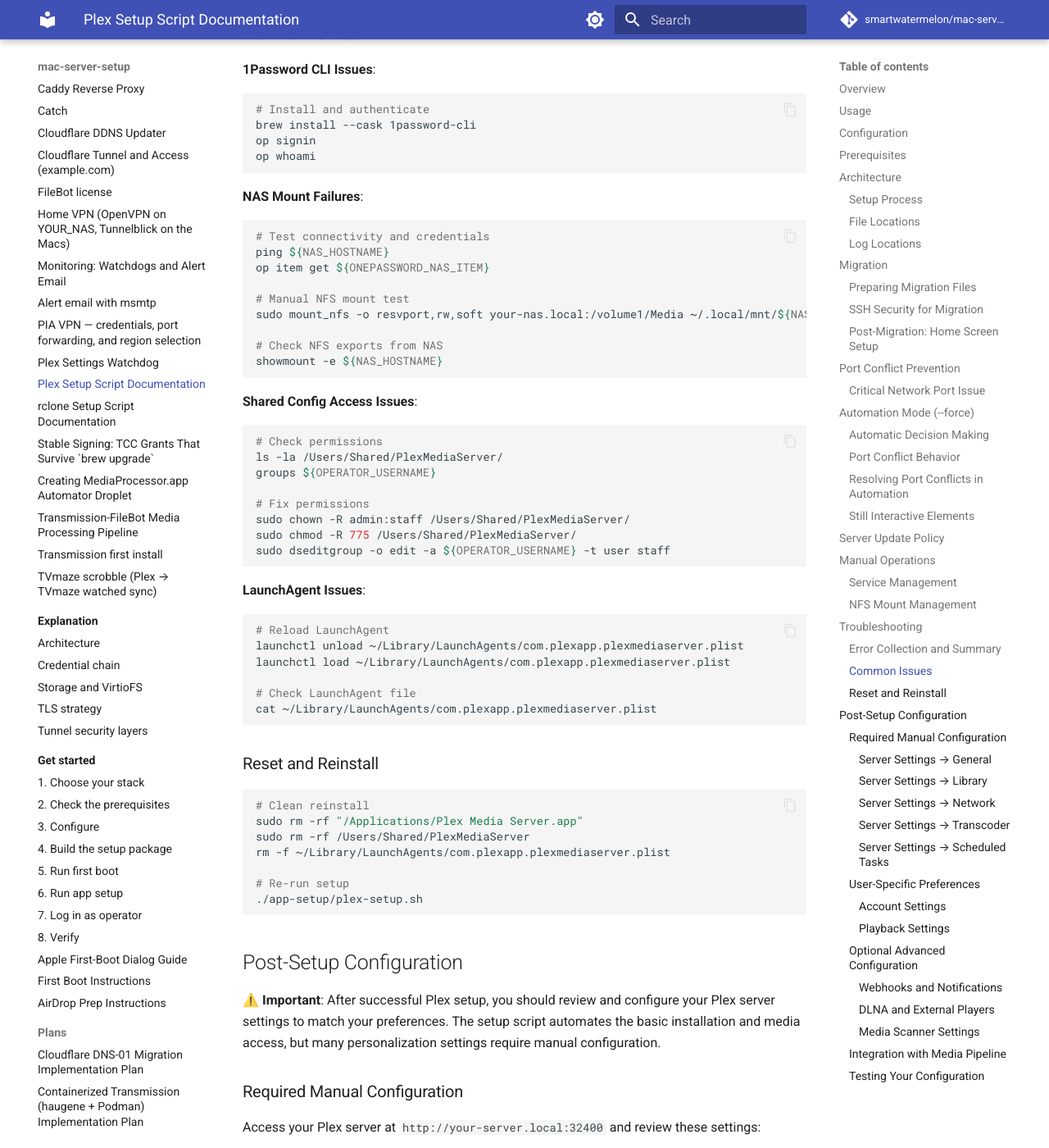
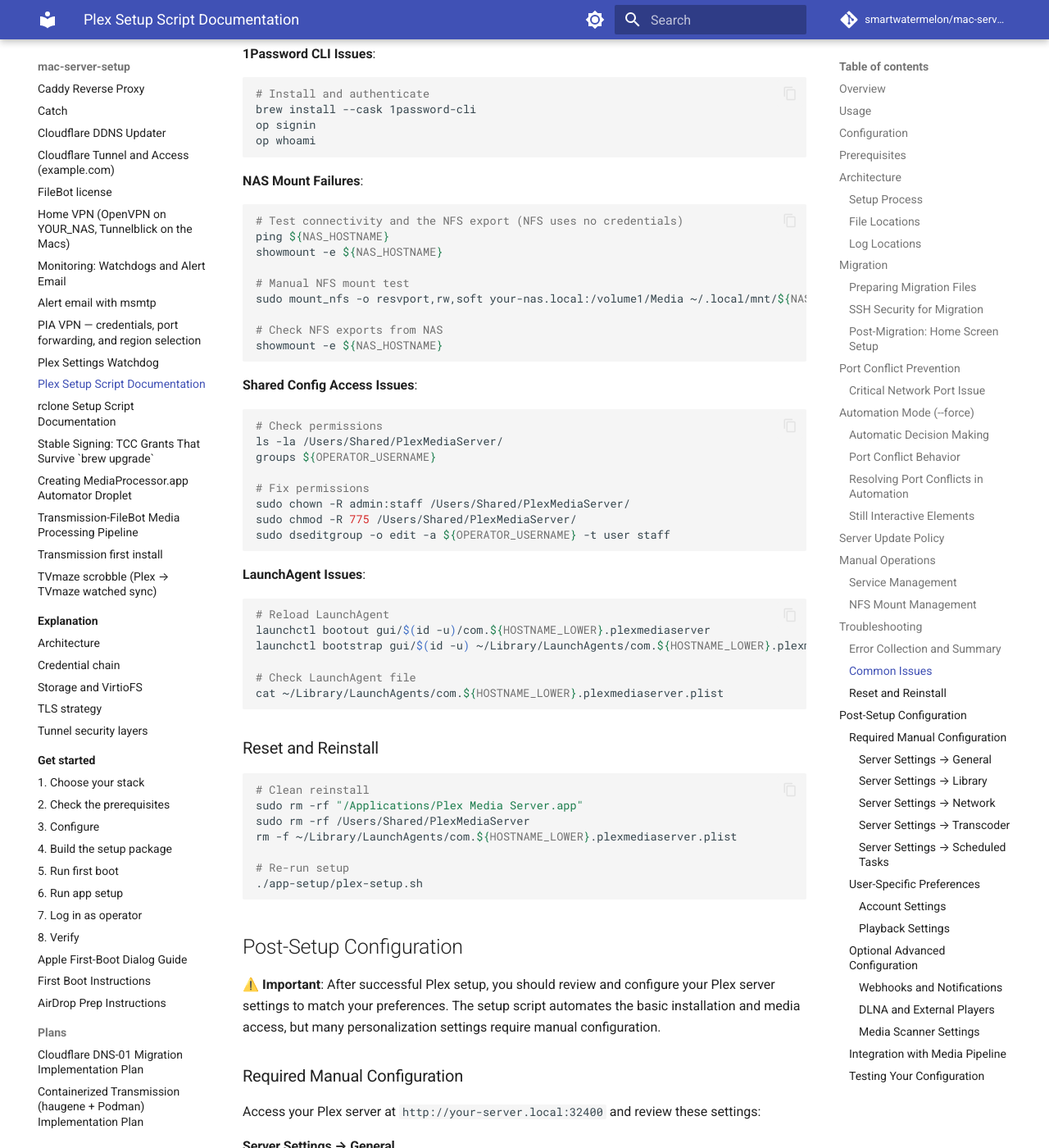
Before and after one commit to smartwatermelon/mac-server-setup, an MkDocs documentation site: the page built from docs/components/plex.md, in a window 1280 px wide and 1400 px high, scrolled down 8877 px. Shown: the whole window at 82% size. Built offline with MkDocs 1.6.1 and Material for MkDocs 9.7.7, drawn with Linux system fonts in a browser that asks for light colours; comment, search, counter and statistics services are not loaded; some of the changed text lies outside the part shown.

Commit message:
docs: fix the Plex LaunchAgent label and drop NAS names from Caddy
plex.md named the LaunchAgent com.plexapp.plexmediaserver, which is
the preferences domain. plex-setup.sh installs it as
com.${HOSTNAME_LOWER}.plexmediaserver. The service commands now use
launchctl print, kickstart -kp, and bootout plus bootstrap, which is
how the rest of the repo manages agents. The NAS check runs showmount
instead of reading a 1Password item, since the NFS mount uses no
credentials. caddy.md no longer names two specific NAS units.

Advances #205

````diff
--- a/docs/components/plex.md
+++ b/docs/components/plex.md
@@ -95,7 +95,7 @@ ONEPASSWORD_PLEX_NAS_ITEM="Plex NAS"  # 1Password item for NAS credentials
   entry is a link to the Plex data. It must never be a real directory: Plex
   started by the LaunchAgent would run an empty server from it.
 - **Mount script**: `~/.local/bin/mount-nas-media.sh`
-- **LaunchAgent**: `~/Library/LaunchAgents/com.plexapp.plexmediaserver.plist`
+- **LaunchAgent**: `~/Library/LaunchAgents/com.${HOSTNAME_LOWER}.plexmediaserver.plist`
 - **Media mount**: `~/.local/mnt/${NAS_SHARE_NAME}`
 
 ### Log Locations
@@ -315,12 +315,11 @@ sudo tail -5 "/Users/operator/Library/Application Support/Plex Media Server/upda
 
 ```bash
 # Check Plex status
-launchctl list | grep com.plexapp.plexmediaserver
+launchctl print gui/$(id -u)/com.${HOSTNAME_LOWER}.plexmediaserver
 ps aux | grep "Plex Media Server"
 
-# Start/stop Plex
-launchctl start com.plexapp.plexmediaserver
-launchctl stop com.plexapp.plexmediaserver
+# Restart Plex
+launchctl kickstart -kp gui/$(id -u)/com.${HOSTNAME_LOWER}.plexmediaserver
 
 # View logs
 tail -f ~/.local/state/${HOSTNAME_LOWER}-apps.log
@@ -384,9 +383,9 @@ op whoami
 **NAS Mount Failures**:
 
 ```bash
-# Test connectivity and credentials
+# Test connectivity and the NFS export (NFS uses no credentials)
 ping ${NAS_HOSTNAME}
-op item get ${ONEPASSWORD_NAS_ITEM}
+showmount -e ${NAS_HOSTNAME}
 
 # Manual NFS mount test
 sudo mount_nfs -o resvport,rw,soft your-nas.local:/volume1/Media ~/.local/mnt/${NAS_SHARE_NAME}
@@ -412,11 +411,11 @@ sudo dseditgroup -o edit -a ${OPERATOR_USERNAME} -t user staff
 
 ```bash
 # Reload LaunchAgent
-launchctl unload ~/Library/LaunchAgents/com.plexapp.plexmediaserver.plist
-launchctl load ~/Library/LaunchAgents/com.plexapp.plexmediaserver.plist
+launchctl bootout gui/$(id -u)/com.${HOSTNAME_LOWER}.plexmediaserver
+launchctl bootstrap gui/$(id -u) ~/Library/LaunchAgents/com.${HOSTNAME_LOWER}.plexmediaserver.plist
 
 # Check LaunchAgent file
-cat ~/Library/LaunchAgents/com.plexapp.plexmediaserver.plist
+cat ~/Library/LaunchAgents/com.${HOSTNAME_LOWER}.plexmediaserver.plist
 ```
 
 ### Reset and Reinstall
@@ -425,7 +424,7 @@ cat ~/Library/LaunchAgents/com.plexapp.plexmediaserver.plist
 # Clean reinstall
 sudo rm -rf "/Applications/Plex Media Server.app"
 sudo rm -rf /Users/Shared/PlexMediaServer
-rm -f ~/Library/LaunchAgents/com.plexapp.plexmediaserver.plist
+rm -f ~/Library/LaunchAgents/com.${HOSTNAME_LOWER}.plexmediaserver.plist
 
 # Re-run setup
 ./app-setup/plex-setup.sh
````
Also changed, not shown: docs/components/caddy.md (+2 -2 lines).
